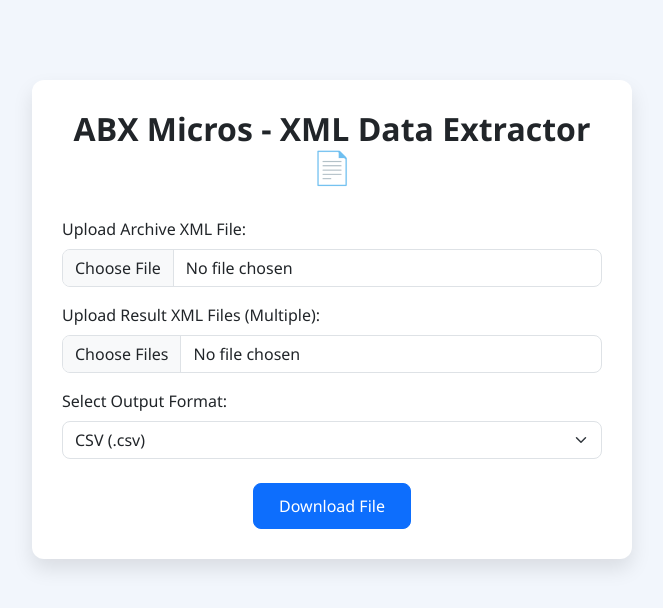
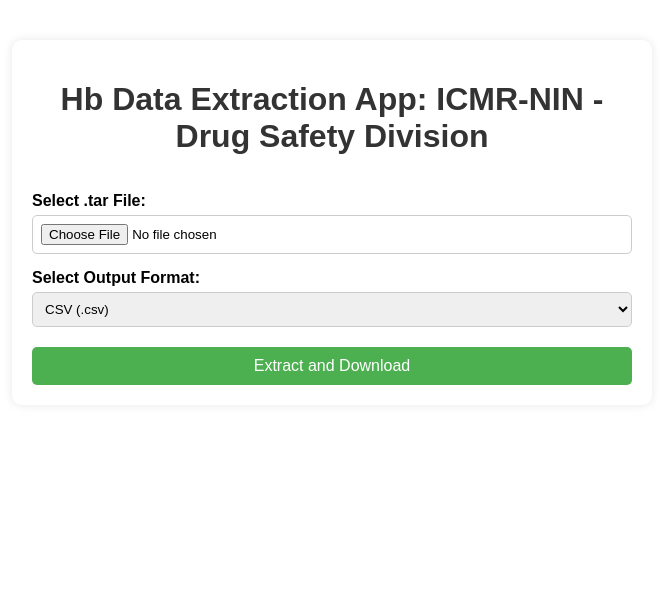
Before and after one commit to AkhilDasyam/ABX_Micros_converter, a Flask app: page / in a window 1280 px wide. Shown: the top 608 px of the page, without its empty margins (308-971 px from the left). Run offline with Flask 3, Linux system fonts and the light colour scheme.

Commit message:
Update index.html

```diff
--- a/templates/index.html
+++ b/templates/index.html
@@ -1,62 +1,93 @@
 <!DOCTYPE html>
 <html lang="en">
+
 <head>
     <meta charset="UTF-8">
-    <title>ABX Micros - XML Data Extractor</title>
-    <link href="https://cdn.jsdelivr.net/npm/bootstrap@5.3.0/dist/css/bootstrap.min.css" rel="stylesheet">
+    <meta name="viewport" content="width=device-width, initial-scale=1.0">
+    <title>Hb Data Extraction App: NIN - Drug Safety Division </title>
     <style>
         body {
-            background: #f2f6fc;
-            font-family: 'Segoe UI', sans-serif;
+            font-family: Arial, sans-serif;
+            max-width: 600px;
+            margin: 40px auto;
+            padding: 20px;
+            border-radius: 10px;
+            box-shadow: 0 0 10px rgba(0, 0, 0, 0.1);
         }
-        .container {
-            max-width: 600px;
-            margin-top: 80px;
-            padding: 30px;
-            background: white;
-            border-radius: 12px;
-            box-shadow: 0 10px 20px rgba(0,0,0,0.1);
+
+        h1 {
+            text-align: center;
+            color: #333;
         }
-        h2 {
-            margin-bottom: 30px;
-            font-weight: 600;
+
+        form {
+            display: flex;
+            flex-direction: column;
         }
-        .form-control, .form-select {
-            border-radius: 8px;
+
+        label {
+            font-weight: bold;
+            margin-top: 15px;
         }
-        .btn-primary {
-            border-radius: 8px;
-            padding: 10px 25px;
-            font-weight: 500;
+
+        input[type="file"],
+        select {
+            margin-top: 5px;
+            padding: 8px;
+            border-radius: 5px;
+            border: 1px solid #ccc;
+        }
+
+        button {
+            margin-top: 20px;
+            padding: 10px;
+            background-color: #4CAF50;
+            color: white;
+            font-size: 16px;
+            border: none;
+            border-radius: 5px;
+            cursor: pointer;
+        }
+
+        button:hover {
+            background-color: #45a049;
+        }
+
+        .messages {
+            margin-top: 20px;
+            color: red;
+            font-weight: bold;
         }
     </style>
 </head>
+
 <body>
-    <div class="container">
-        <h2 class="text-center">ABX Micros - XML Data Extractor 📄</h2>
-        <form action="/process" method="post" enctype="multipart/form-data">
-            <div class="mb-3">
-                <label for="archive" class="form-label">Upload Archive XML File:</label>
-                <input type="file" name="archive" id="archive" class="form-control" required>
+    <h1>Hb Data Extraction App: ICMR-NIN - Drug Safety Division</h1>
+
+    <form method="post" enctype="multipart/form-data">
+        <label for="tar_file">Select .tar File:</label>
+        <input type="file" name="tar_file" accept=".tar" required>
+
+        <label for="output_format">Select Output Format:</label>
+        <select name="output_format" required>
+            <option value="csv">CSV (.csv)</option>
+            <option value="xlsx">Excel (.xlsx)</option>
+        </select>
+
+        <button type="submit">Extract and Download</button>
+    </form>
+
+    {% with messages = get_flashed_messages() %}
+        {% if messages %}
+            <div class="messages">
+                <ul>
+                    {% for message in messages %}
+                        <li>{{ message }}</li>
+                    {% endfor %}
+                </ul>
             </div>
+        {% endif %}
+    {% endwith %}
+</body>
 
-            <div class="mb-3">
-                <label for="result_folder" class="form-label">Upload Result XML Files (Multiple):</label>
-                <input type="file" name="result_folder" id="result_folder" class="form-control" multiple required>
-            </div>
-
-            <div class="mb-4">
-                <label for="format" class="form-label">Select Output Format:</label>
-                <select name="format" id="format" class="form-select">
-                    <option value="csv">CSV (.csv)</option>
-                    <option value="xlsx">Excel (.xlsx)</option>
-                </select>
-            </div>
-
-            <div class="text-center">
-                <button type="submit" class="btn btn-primary">Download File</button>
-            </div>
-        </form>
-    </div>
-</body>
 </html>
```
